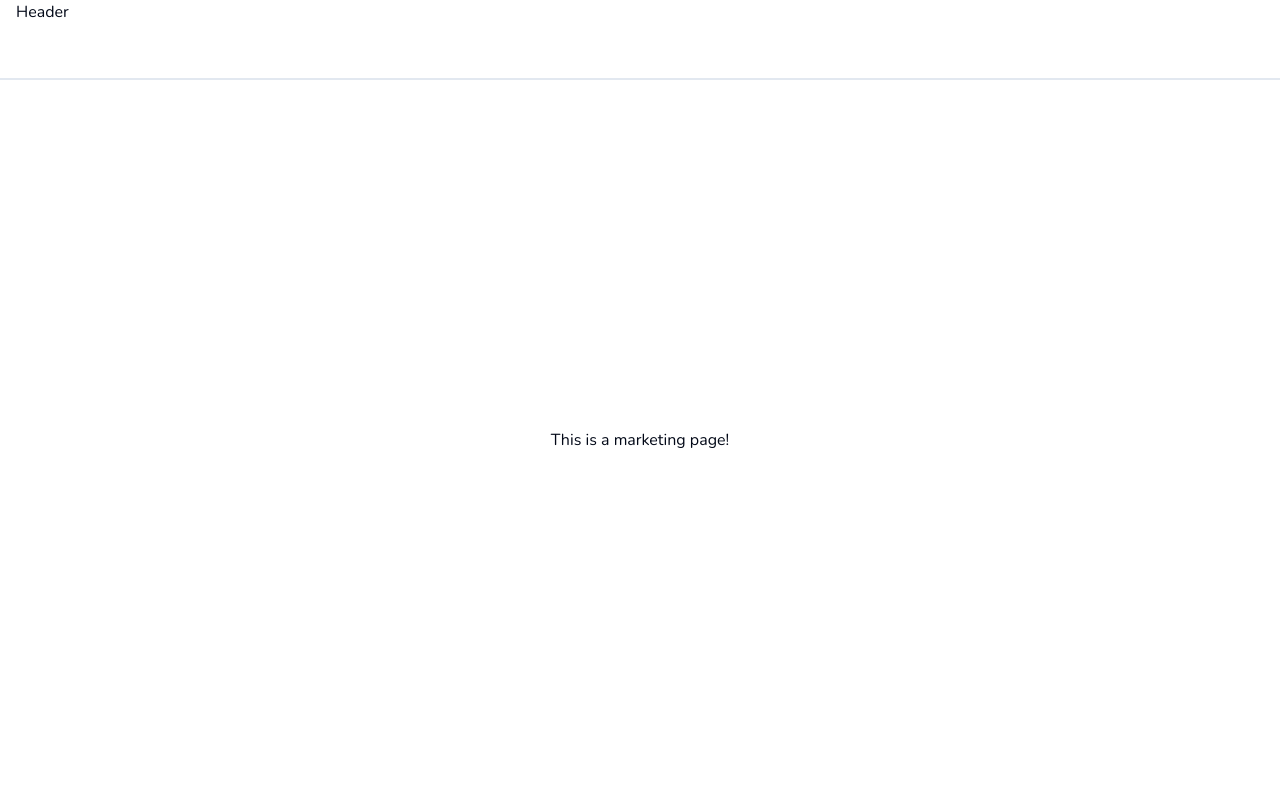
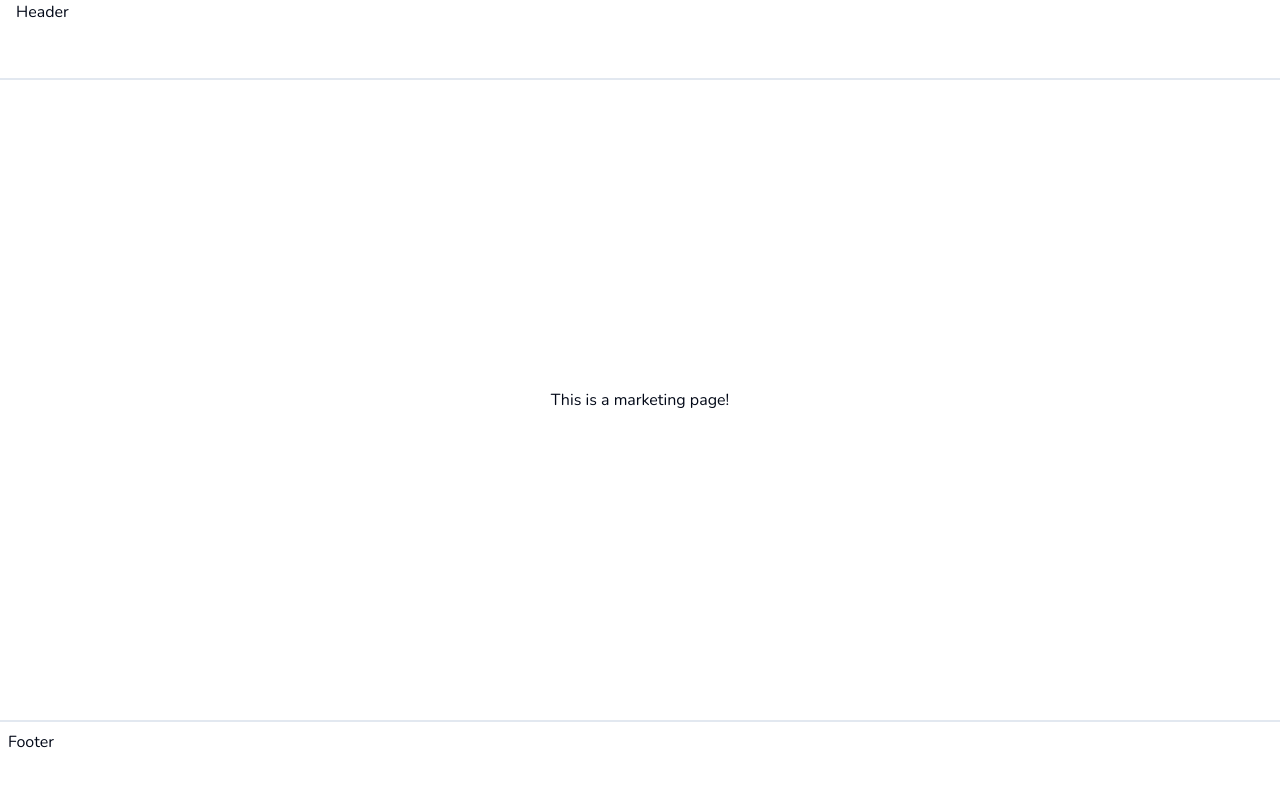
Before and after one commit to Griego86/language-app, a Next.js app: page / in a window 1280 px wide. Shown: the top 786 px of the page. Built offline with nearby package versions, Linux system fonts and the light colour scheme.

Commit message:
Added footer component

```diff
--- /dev/null
+++ b/app/(marketing)/footer.tsx
@@ -0,0 +1,7 @@
+export const Footer = () => {
+  return(
+    <footer className="hidden lg:block h-20 w-full border-t-2 border-slate-200 p-2">
+      Footer
+    </footer>
+  )
+}
--- a/app/(marketing)/layout.tsx
+++ b/app/(marketing)/layout.tsx
@@ -1,3 +1,4 @@
+import { Footer } from "./footer"
 import { Header } from "./header"
 
 type Props = {
@@ -11,6 +12,7 @@
       <main className="flex-1 flex flex-col items-center justify-center">
         {children}
       </main>
+      <Footer />
     </div>
   )
 }
```
